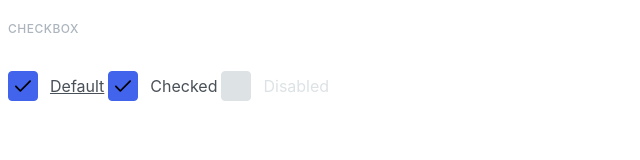
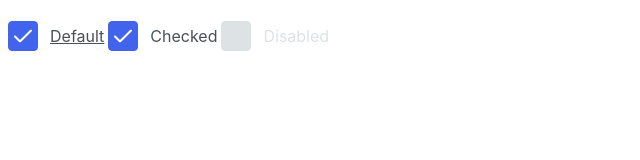
Before and after one commit to js-tasks-ru/htmlcss-20251006_ulyana-kataeva, a website: page 07-lection5/01-checkbox/index.html in a window 1280 px wide. Both pictures are taken after a click on the label "Default". Shown: the whole page, without its empty margins (0-640 px from the left). Drawn offline with Linux system fonts and the light colour scheme.

Commit message:
07 Checkbox Доработки по ревью

```diff
--- a/07-lection5/01-checkbox/checkbox.css
+++ b/07-lection5/01-checkbox/checkbox.css
@@ -1,12 +1,3 @@
-.checkbox-group__title {
-    font-size: 12px;
-    font-weight: 500;
-    letter-spacing: 0.48px;
-    color: var(--grey-3);
-    line-height: 18px;
-    font-family: 'Inter', sans-serif;
-}
-
 .checkbox {
     display: inline-flex;
     align-items: center;
@@ -36,19 +27,15 @@
 }
 
 /* Галочка */
-.checkbox__box::after {
-    content: '';
+.checkbox__icon {
     position: absolute;
-    display: none;
     left: 50%;
     top: 50%;
     transform: translate(-50%, -50%);
-    width: 16px;
-    height: 16px;
-    background-image: url('Vector (Stroke).svg');
-    background-size: contain;
-    background-repeat: no-repeat;
-    background-position: center;
+    width: 18px;
+    height: 13px;
+    fill: white;
+    opacity: 0;
 }
 
 /* Лейбл */
@@ -76,8 +63,8 @@
     border-color: var(--calen-boundary-backgr);
 }
 
-.checkbox__input:checked ~ .checkbox__box::after {
-    display: block;
+.checkbox__input:checked ~ .checkbox__box .checkbox__icon {
+    opacity: 1;
 }
 
 /* disabled */
--- a/07-lection5/01-checkbox/index.html
+++ b/07-lection5/01-checkbox/index.html
@@ -6,26 +6,43 @@
         <link rel="stylesheet" href="./checkbox.css">
     </head>
     <body>
-        <h5 class="checkbox-group__title">CHECKBOX</h5>
+        <svg xmlns="http://www.w3.org/2000/svg" style="display: none;">
+            <symbol id="icon-checkmark" viewBox="0 0 18 13">
+                <path fill-rule="evenodd" clip-rule="evenodd"
+                    d="M17.7071 0.292893C18.0976 0.683417 18.0976 1.31658 17.7071 1.70711L6.70711 12.7071C6.31658 13.0976 5.68342 13.0976 5.29289 12.7071L0.292893 7.70711C-0.0976311 7.31658 -0.0976311 6.68342 0.292893 6.29289C0.683417 5.90237 1.31658 5.90237 1.70711 6.29289L6 10.5858L16.2929 0.292893C16.6834 -0.0976311 17.3166 -0.0976311 17.7071 0.292893Z"/>
+            </symbol>
+        </svg>
 
         <!-- Default -->
         <label class="checkbox">
             <input class="checkbox__input" type="checkbox">
-            <span class="checkbox__box"></span>
+            <span class="checkbox__box">
+                <svg class="checkbox__icon">
+                    <use href="#icon-checkmark"/>
+                </svg>
+            </span>
             <p class="checkbox__label">Default</p>
         </label>
 
         <!-- Checked -->
         <label class="checkbox">
             <input class="checkbox__input" type="checkbox" checked>
-            <span class="checkbox__box"></span>
+            <span class="checkbox__box">
+                <svg class="checkbox__icon">
+                    <use href="#icon-checkmark"/>
+                </svg>
+            </span>
             <p class="checkbox__label">Checked</p>
         </label>
 
         <!-- Disabled -->
         <label class="checkbox">
             <input class="checkbox__input" type="checkbox" disabled>
-            <span class="checkbox__box"></span>
+            <span class="checkbox__box">
+                <svg class="checkbox__icon">
+                    <use href="#icon-checkmark"/>
+                </svg>
+            </span>
             <p class="checkbox__label">Disabled</p>
         </label>
     </body>
```
Also changed, not shown: 07-lection5/01-checkbox/sprite.svg (added).
